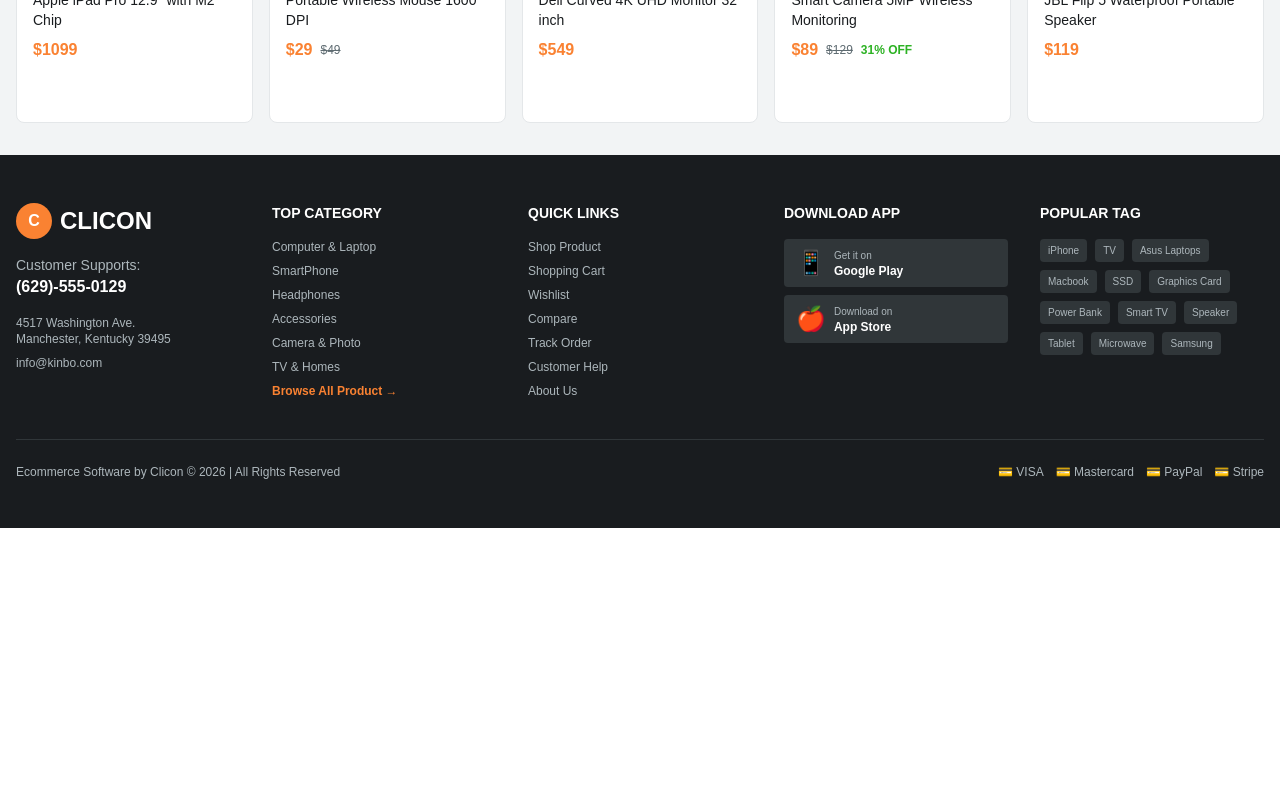
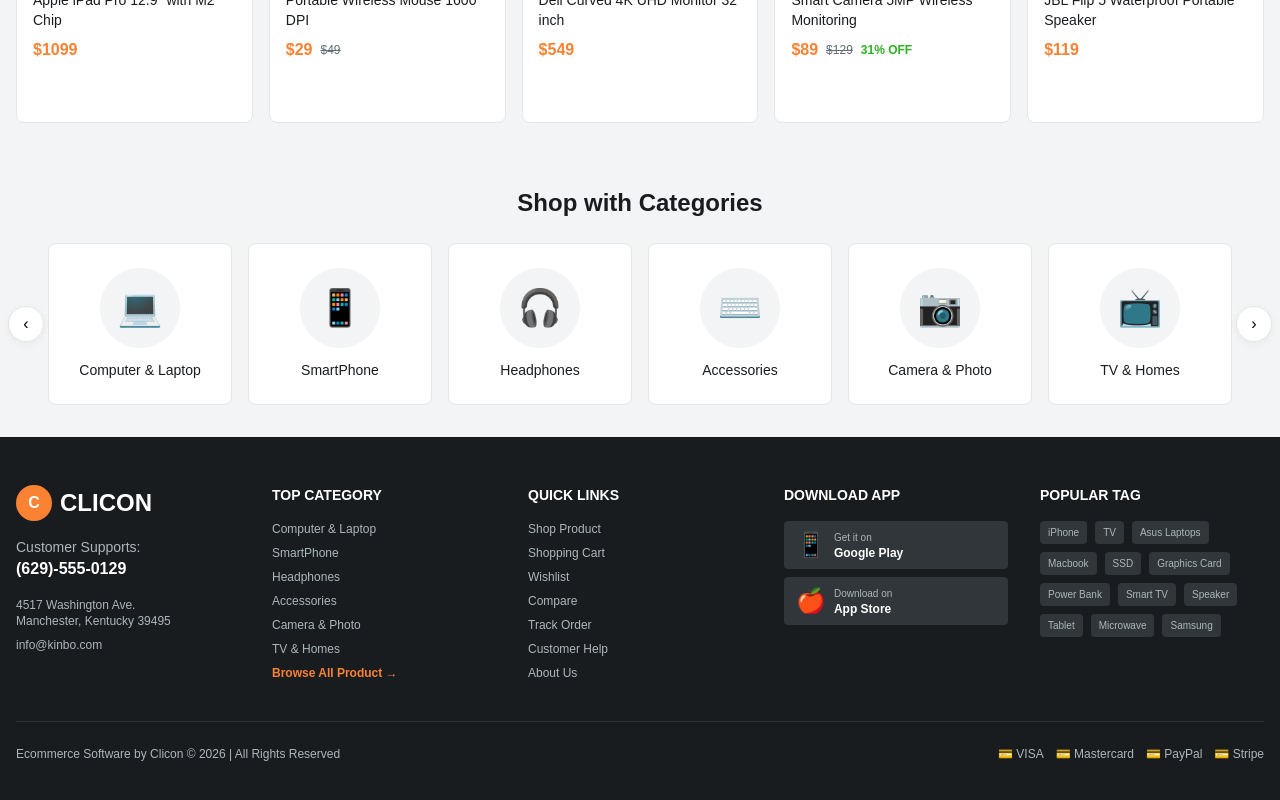
Before and after one commit to valo0n/Lab-2, a React (Vite) app in the folder frontend/: page / in a window 1280 px wide. Shown: the part 1431-2231 px from the top of the page. Before the commit the page ends 1959 px from the top, so only its background shows below. Built offline with nearby package versions, Linux system fonts and the light colour scheme.

Commit message:
vendosjaj e shopwithCategories

```diff
--- /dev/null
+++ b/frontend/src/components/homepage/ShopWithCategories.jsx
@@ -0,0 +1,44 @@
+const categories = [
+  { name: "Computer & Laptop", icon: "💻" },
+  { name: "SmartPhone", icon: "📱" },
+  { name: "Headphones", icon: "🎧" },
+  { name: "Accessories", icon: "⌨️" },
+  { name: "Camera & Photo", icon: "📷" },
+  { name: "TV & Homes", icon: "📺" },
+];
+
+export default function ShopWithCategories() {
+  return (
+    <section className="max-w-7xl mx-auto px-4 py-8">
+      <h2 className="text-2xl font-bold text-dark mb-6 text-center">
+        Shop with Categories
+      </h2>
+
+      <div className="relative">
+        <button className="absolute left-0 top-1/2 -translate-y-1/2 -translate-x-2 w-9 h-9 bg-white border border-gray-100 rounded-full flex items-center justify-center hover:bg-primary hover:text-white hover:border-primary transition-colors z-10 shadow-card">
+          ‹
+        </button>
+
+        <div className="grid grid-cols-2 md:grid-cols-3 lg:grid-cols-6 gap-4 px-8">
+          {categories.map((cat, i) => (
+            <div
+              key={i}
+              className="bg-white border border-gray-100 rounded-lg p-6 flex flex-col items-center hover:border-primary hover:shadow-card-hover transition-all cursor-pointer group"
+            >
+              <div className="w-20 h-20 rounded-full bg-gray-50 flex items-center justify-center mb-3 group-hover:bg-primary-50 transition-colors">
+                <span className="text-4xl">{cat.icon}</span>
+              </div>
+              <h3 className="text-sm font-medium text-dark text-center group-hover:text-primary transition-colors">
+                {cat.name}
+              </h3>
+            </div>
+          ))}
+        </div>
+
+        <button className="absolute right-0 top-1/2 -translate-y-1/2 translate-x-2 w-9 h-9 bg-white border border-gray-100 rounded-full flex items-center justify-center hover:bg-primary hover:text-white hover:border-primary transition-colors z-10 shadow-card">
+          ›
+        </button>
+      </div>
+    </section>
+  );
+}
--- a/frontend/src/pages/HomePage.jsx
+++ b/frontend/src/pages/HomePage.jsx
@@ -5,6 +5,7 @@
 import HeroSection from "../components/homepage/HeroSection";
 import FeatureStrips from "../components/homepage/FeatureStrips";
 import BestDealsSection from "../components/homepage/BestDealsSection";
+import ShopWithCategories from "../components/homepage/ShopWithCategories";
 export default function HomePage() {
   return (
     <div className="min-h-screen bg-gray-50 font-sans">
@@ -16,6 +17,7 @@
         <HeroSection />
         <FeatureStrips />
         <BestDealsSection />
+        <ShopWithCategories />
       </main>
       <Footer />
     </div>
```
